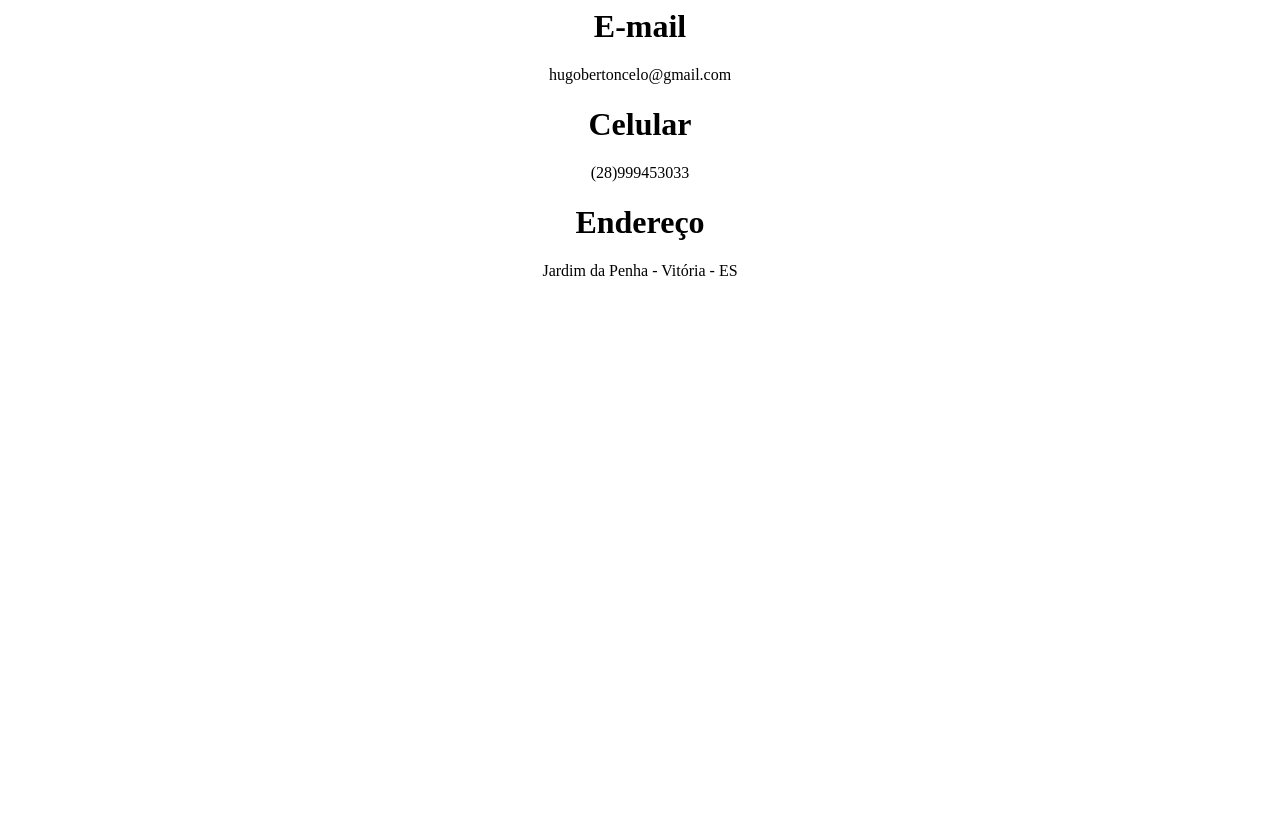
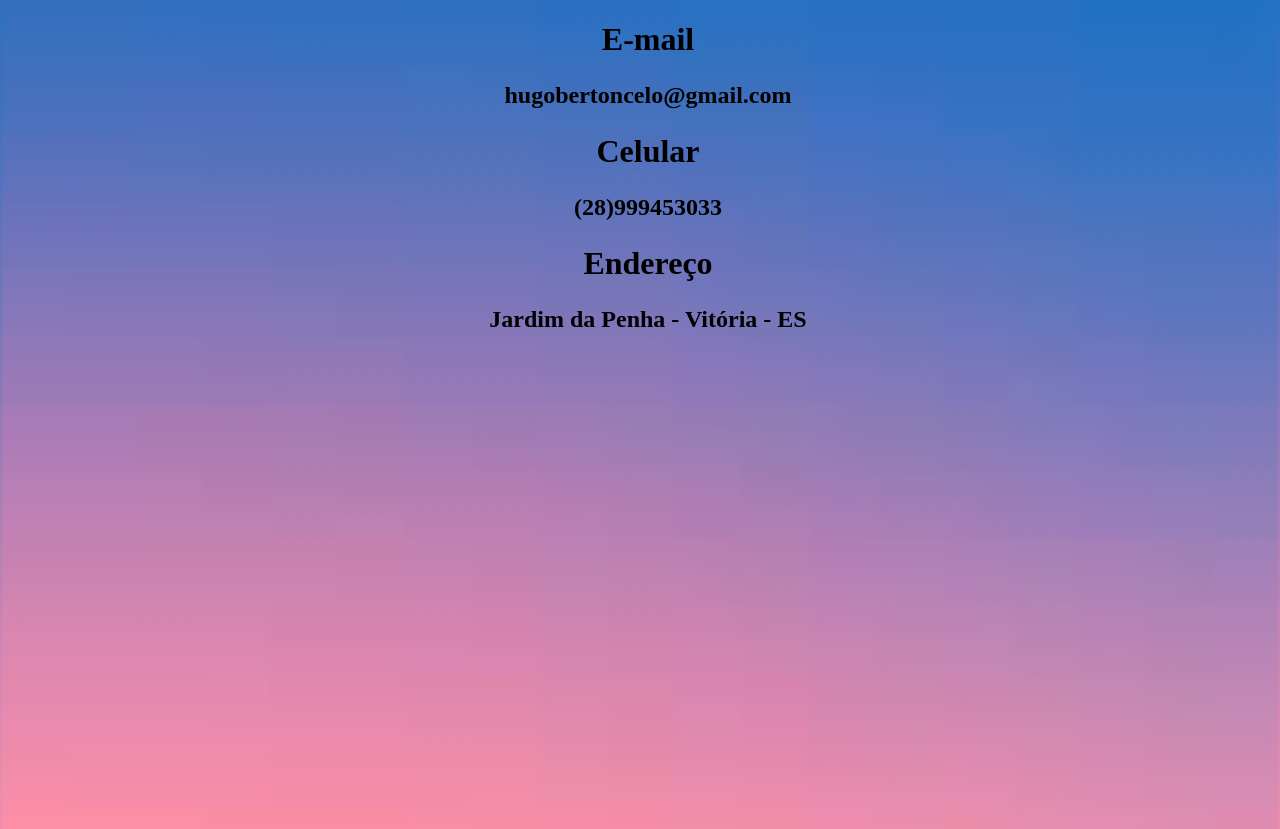
Before and after one commit to Hugobertoncelo/Projeto, a plain HTML site: page contatos.html in a window 1280 px wide. Before the commit the page ends 800 px from the top, so only its background shows below. Drawn offline with Linux system fonts and the light colour scheme.

Commit message:
adjusts html e css

```diff
--- a/contatos.html
+++ b/contatos.html
@@ -1,16 +1,32 @@
-<div style="text-align:center">
+<!DOCTYPE html>
+<html lang="pt-br" class="">
+  <div id="contatos-section" style="text-align:center">
+    <style>
+      body {
+        width: 100vw;
+        height: 100vh;
+        background-image: url(./assets/images.jpg);
+        background-size: 100%;
+      }
+    </style>
+
     <h1>
     E-mail
     </h1>
+    <h2>
       <p>hugobertoncelo@gmail.com</p>
-
+    </h2>
     <h1>
     Celular
     </h1>
+    <h2>
       <p>(28)999453033</p>
-
+    </h2>
     <h1>
     Endereço
     </h1>
+    <h2>
       <p>Jardim da Penha - Vitória - ES</p>
+    </h2>
   </div>
+</html>
```
Also changed, not shown: curriculo.html (+12 -1 lines), sobremim.html (+12 -0 lines), assets/images.jpg (added), assets/images1.jpg (added), assets/images2.jpg (added), style.css (line endings or trailing spaces). Lines whose indentation alone changed are shown as unchanged.
